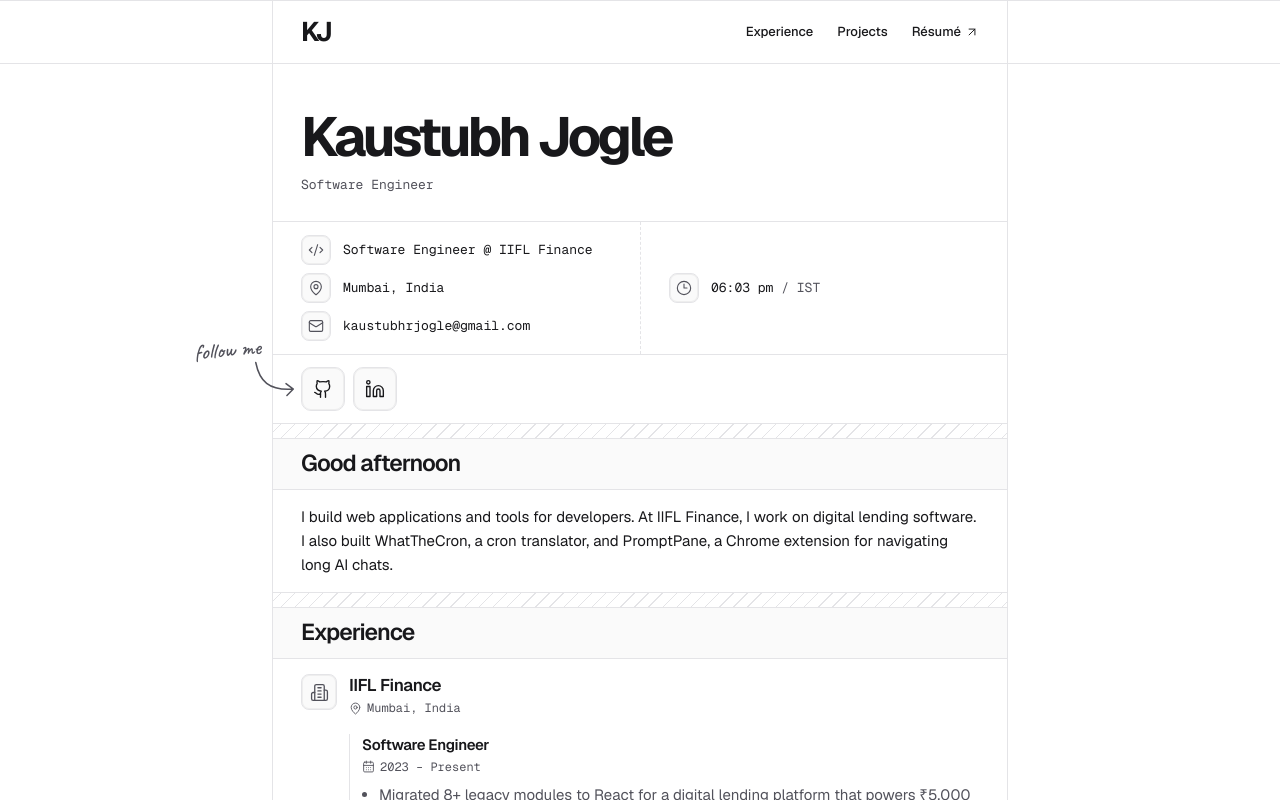
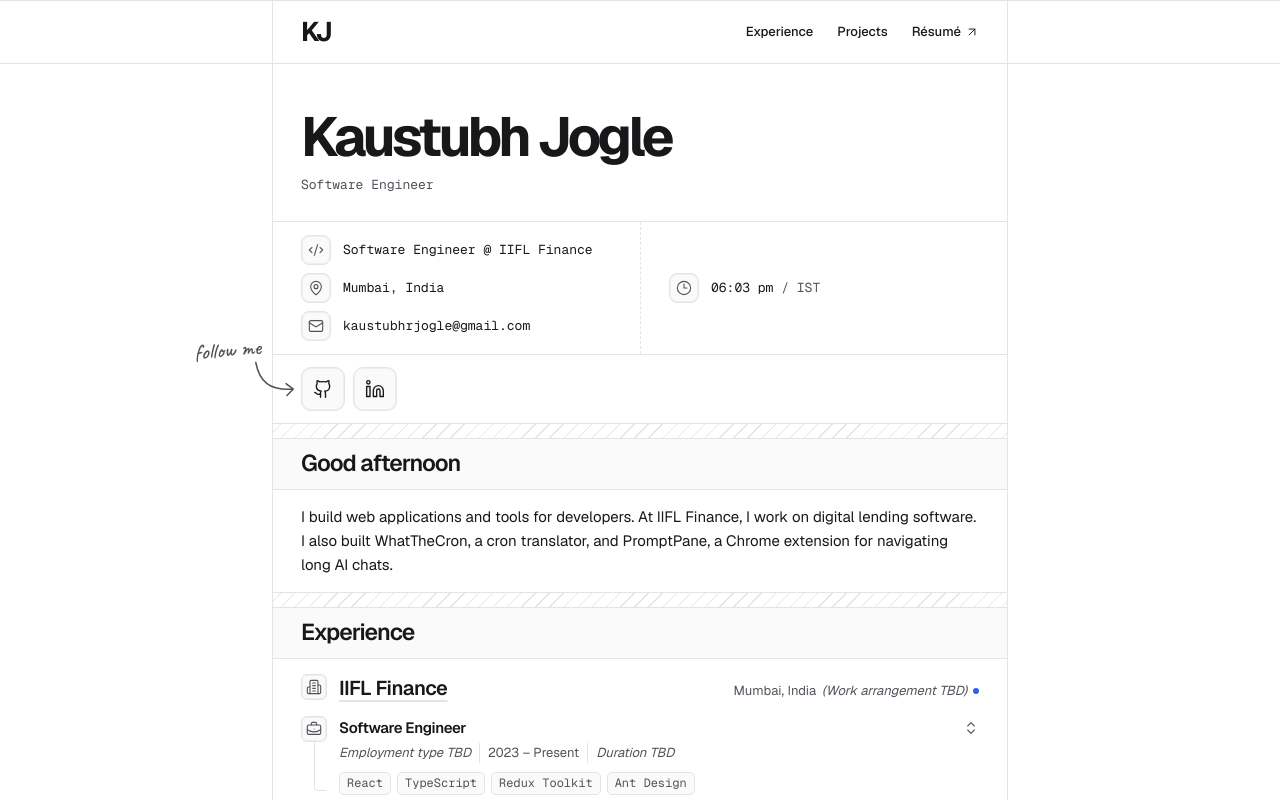
Before and after one commit to Kaustubhjogle/Portfolio, a React (Vite) app: page / in a window 1280 px wide. Shown: the top 800 px of the page. Built offline with nearby package versions, Linux system fonts and the light colour scheme; the HTML template or start-up script is replaced by a standard one; a web font is replaced by a local one.

Commit message:
Add expandable role details to Experience

```diff
--- a/src/components/portfolio/ExperienceSection.tsx
+++ b/src/components/portfolio/ExperienceSection.tsx
@@ -1,26 +1,64 @@
-import { ArrowUpRight, Building2, CalendarDays, MapPin } from "lucide-react";
+import { ArrowUpRight, BriefcaseBusiness, Building2, ChevronsUpDown } from "lucide-react";
 import { EXPERIENCE, RECOMMENDATIONS_URL } from "@/utils/Experience";
 
 export default function ExperienceSection() {
   return (
     <>
       <section id="experience" className="portfolio-panel" aria-labelledby="experience-heading">
-        <h2 id="experience-heading">Experience</h2>
-        <article className="portfolio-body portfolio-record">
-          <div className="portfolio-icon portfolio-record-icon"><Building2 aria-hidden="true" /></div>
-          <div>
-            <h3>{EXPERIENCE.company}</h3>
-            <p className="portfolio-meta"><MapPin aria-hidden="true" />{EXPERIENCE.location}</p>
-            <div className="portfolio-role">
-              <h4>{EXPERIENCE.role}</h4>
-              <p className="portfolio-meta"><CalendarDays aria-hidden="true" />{EXPERIENCE.period}</p>
-              <ul className="portfolio-highlights">
-                {EXPERIENCE.highlights.map((highlight) => <li key={highlight}>{highlight}</li>)}
-              </ul>
-              <ul className="portfolio-tags" aria-label="Technologies">
-                {EXPERIENCE.technologies.map((technology) => <li key={technology}>{technology}</li>)}
-              </ul>
+        <h2 id="experience-heading"><a href="#experience">Experience</a></h2>
+        <article className="portfolio-body portfolio-experience" aria-labelledby="experience-company">
+          <header className="portfolio-experience-company">
+            <span className="portfolio-icon portfolio-entry-icon">
+              {EXPERIENCE.companyLogo ? (
+                <img src={EXPERIENCE.companyLogo} alt="" loading="lazy" />
+              ) : <Building2 aria-hidden="true" />}
+            </span>
+            <div className="portfolio-experience-company-details">
+              <h3 id="experience-company">
+                <a className="portfolio-link" href={EXPERIENCE.companyUrl} target="_blank" rel="noopener noreferrer">
+                  {EXPERIENCE.company}
+                </a>
+              </h3>
+              <p className="portfolio-experience-location">
+                <span>{EXPERIENCE.location}</span>
+                <span className={EXPERIENCE.workArrangement ? undefined : "portfolio-entry-placeholder"}>
+                  ({EXPERIENCE.workArrangement || "Work arrangement TBD"})
+                </span>
+                {EXPERIENCE.isCurrent && (
+                  <span className="portfolio-current-employer"><span className="sr-only">Current employer</span></span>
+                )}
+              </p>
             </div>
+          </header>
+          <div className="portfolio-entry">
+            <details>
+              <summary className="portfolio-entry-summary">
+                <span className="portfolio-icon portfolio-entry-icon"><BriefcaseBusiness aria-hidden="true" /></span>
+                <span className="portfolio-entry-heading">
+                  <span className="portfolio-entry-title">{EXPERIENCE.role}</span>
+                  <span className="portfolio-entry-meta">
+                    <span className={EXPERIENCE.employmentType ? undefined : "portfolio-entry-placeholder"}>
+                      {EXPERIENCE.employmentType && <span className="sr-only">Employment type: </span>}
+                      {EXPERIENCE.employmentType || "Employment type TBD"}
+                    </span>
+                    <span><span className="sr-only">Employment period: </span>{EXPERIENCE.period}</span>
+                    <span className={EXPERIENCE.duration ? undefined : "portfolio-entry-placeholder"}>
+                      {EXPERIENCE.duration && <span className="sr-only">Duration: </span>}
+                      {EXPERIENCE.duration || "Duration TBD"}
+                    </span>
+                  </span>
+                </span>
+                <ChevronsUpDown className="portfolio-entry-chevron" aria-hidden="true" />
+              </summary>
+              <div className="portfolio-entry-details">
+                <ul className="portfolio-highlights">
+                  {EXPERIENCE.highlights.map((highlight) => <li key={highlight}>{highlight}</li>)}
+                </ul>
+              </div>
+            </details>
+            <ul className="portfolio-tags portfolio-entry-tags" aria-label="Technologies">
+              {EXPERIENCE.technologies.map((technology) => <li key={technology}>{technology}</li>)}
+            </ul>
           </div>
         </article>
       </section>
--- a/src/pages/portfolio.css
+++ b/src/pages/portfolio.css
@@ -228,33 +228,48 @@
 .portfolio-v2 h3 { font-size: 17px; }
 .portfolio-v2 h4 { font-size: 15px; }
 
-.portfolio-record {
+.portfolio-experience-company {
   display: grid;
   grid-template-columns: auto minmax(0, 1fr);
+  align-items: start;
   gap: 12px;
+  margin-bottom: 14px;
 }
 
-.portfolio-record-icon { width: 36px; height: 36px; }
-.portfolio-record-icon svg { width: 19px; height: 19px; }
-
-.portfolio-role {
-  display: grid;
-  gap: 3px;
-  margin-top: 12px;
-  padding-inline-start: 12px;
-  border-inline-start: 1px solid var(--portfolio-rule);
+.portfolio-experience-company-details {
+  display: flex;
+  flex-wrap: wrap;
+  align-items: baseline;
+  justify-content: space-between;
+  gap: 3px 12px;
 }
 
-.portfolio-meta {
-  display: inline-flex;
+.portfolio-experience-company-details h3 { font-size: 20px; }
+
+.portfolio-experience-location {
+  display: flex;
+  flex-wrap: wrap;
   align-items: center;
-  gap: 5px;
+  gap: 2px 6px;
   color: var(--portfolio-muted);
-  font: 400 12px/1.5 var(--portfolio-mono);
-  font-variant-numeric: tabular-nums;
+  font-size: 13px;
 }
 
-.portfolio-meta svg { width: 13px; height: 13px; }
+.portfolio-current-employer {
+  width: 6px;
+  height: 6px;
+  border-radius: 50%;
+  background: light-dark(#2563eb, #60a5fa);
+}
+
+.portfolio-experience-company img {
+  width: 18px;
+  height: 18px;
+  object-fit: contain;
+  filter: grayscale(1);
+  transition: filter 150ms ease-out;
+}
+
 .portfolio-muted { color: var(--portfolio-muted); }
 
 .portfolio-highlights {
@@ -282,16 +297,14 @@
   font: 400 12px/1.45 var(--portfolio-mono);
 }
 
-.portfolio-education {
+.portfolio-entry {
   position: relative;
-  --education-icon-size: 26px;
-  --education-indent: 38px;
 }
 
-.portfolio-education::before {
+.portfolio-entry::before {
   position: absolute;
-  inset-block: 25px 19px;
-  inset-inline-start: calc(var(--portfolio-inset) + var(--education-icon-size) / 2);
+  inset-block: 10px 4px;
+  inset-inline-start: calc(13px + var(--portfolio-entry-inset, 0px));
   width: 12px;
   border-inline-start: 1px solid var(--portfolio-rule);
   border-block-end: 1px solid var(--portfolio-rule);
@@ -300,7 +313,10 @@
   content: "";
 }
 
-.portfolio-education-summary {
+.portfolio-education { --portfolio-entry-inset: var(--portfolio-inset); }
+.portfolio-education::before { inset-block: 25px 19px; }
+
+.portfolio-entry-summary {
   position: relative;
   display: grid;
   grid-template-columns: auto minmax(0, 1fr) auto;
@@ -312,18 +328,18 @@
   list-style: none;
 }
 
-.portfolio-education-summary::-webkit-details-marker { display: none; }
+.portfolio-entry-summary::-webkit-details-marker { display: none; }
 
-.portfolio-education-icon {
-  width: var(--education-icon-size);
-  height: var(--education-icon-size);
+.portfolio-entry-icon {
+  width: 26px;
+  height: 26px;
   border-radius: 6px;
 }
 
-.portfolio-education-heading { display: grid; gap: 3px; }
-.portfolio-education-title { font-weight: 600; letter-spacing: -0.025em; text-wrap: balance; }
+.portfolio-entry-heading { display: grid; gap: 3px; }
+.portfolio-entry-title { font-weight: 600; letter-spacing: -0.025em; text-wrap: balance; }
 
-.portfolio-education-meta {
+.portfolio-entry-meta {
   display: flex;
   flex-wrap: wrap;
   gap: 2px 8px;
@@ -333,27 +349,27 @@
   font-variant-numeric: tabular-nums;
 }
 
-.portfolio-education-meta > span + span {
+.portfolio-entry-meta > span + span {
   padding-inline-start: 8px;
   border-inline-start: 1px solid var(--portfolio-rule);
 }
 
-.portfolio-education-placeholder { font-style: italic; }
+.portfolio-entry-placeholder { font-style: italic; }
 
-.portfolio-education-chevron {
+.portfolio-entry-chevron {
   width: 16px;
   height: 16px;
   margin-top: 4px;
   color: var(--portfolio-muted);
 }
 
-.portfolio-education-details,
-.portfolio-education-skills { margin-inline-start: var(--education-indent); }
+.portfolio-entry-details,
+.portfolio-entry-tags { margin-inline-start: 38px; }
 
-.portfolio-education-details { padding-top: 6px; }
-.portfolio-education-details a { font-size: 13px; }
-.portfolio-education-skills { margin-top: 9px; }
-.portfolio-education-placeholder-tags li,
+.portfolio-entry-details { padding-top: 6px; }
+.portfolio-entry-details a { font-size: 13px; }
+.portfolio-entry-tags { margin-top: 9px; }
+.portfolio-entry-placeholder-tags li,
 .portfolio-project-tag-placeholders li { border-style: dashed; }
 
 .portfolio-link {
@@ -462,18 +478,18 @@
     box-shadow 150ms ease-out, scale 120ms ease-out;
 }
 
-.portfolio-v2 :is(.portfolio-education-summary, .portfolio-faq summary, .portfolio-project, .portfolio-icon) {
+.portfolio-v2 :is(.portfolio-entry-summary, .portfolio-faq summary, .portfolio-project, .portfolio-icon) {
   transition: background-color 150ms ease-out, border-color 150ms ease-out, color 150ms ease-out;
 }
 
 .portfolio-v2 :is(.portfolio-social, .portfolio-project-links a):active { scale: 0.96; }
 
-.portfolio-v2 :is(.portfolio-education-summary, .portfolio-faq summary, .portfolio-social, .portfolio-project-links a):focus-visible {
+.portfolio-v2 :is(.portfolio-entry-summary, .portfolio-faq summary, .portfolio-social, .portfolio-project-links a):focus-visible {
   background-color: var(--portfolio-hover);
 }
 
 @media (hover: hover) {
-  .portfolio-v2 :is(.portfolio-header nav a, .portfolio-link, .portfolio-contact a, #education-heading a):hover {
+  .portfolio-v2 :is(.portfolio-header nav a, .portfolio-link, .portfolio-contact a, .portfolio-panel > h2 a):hover {
     text-decoration: underline;
     text-decoration-color: currentColor;
   }
@@ -484,7 +500,7 @@
     box-shadow: 0 0 0 1px var(--portfolio-shadow-ring), 0 2px 5px var(--portfolio-shadow-lift);
   }
 
-  .portfolio-v2 :is(.portfolio-education-summary, .portfolio-faq summary):hover {
+  .portfolio-v2 :is(.portfolio-entry-summary, .portfolio-faq summary):hover {
     background-color: var(--portfolio-hover);
   }
 
@@ -493,13 +509,15 @@
     background-color: var(--portfolio-wash);
   }
 
-  :is(.portfolio-record:hover .portfolio-record-icon,
-    .portfolio-education-summary:hover .portfolio-education-icon,
+  :is(.portfolio-experience-company:hover .portfolio-entry-icon,
+    .portfolio-entry-summary:hover .portfolio-entry-icon,
     .portfolio-contact-row:has(a):hover .portfolio-icon) {
     border-color: var(--portfolio-hover-ring);
     background-color: var(--portfolio-hover);
     color: var(--portfolio-ink);
   }
+
+  .portfolio-experience:hover .portfolio-experience-company img { filter: none; }
 }
 
 .portfolio-footer {
@@ -549,7 +567,7 @@
 
 @media (prefers-reduced-motion: reduce) {
   html:has(.portfolio-v2) { scroll-behavior: auto; }
-  .portfolio-v2 :is(.portfolio-social, .portfolio-project-links a, .portfolio-education-summary,
-    .portfolio-faq summary, .portfolio-project, .portfolio-icon) { transition: none; }
+  .portfolio-v2 :is(.portfolio-social, .portfolio-project-links a, .portfolio-entry-summary,
+    .portfolio-faq summary, .portfolio-project, .portfolio-icon, .portfolio-experience-company img) { transition: none; }
   .portfolio-v2 :is(.portfolio-social, .portfolio-project-links a):active { scale: none; }
 }
--- a/src/utils/Experience.ts
+++ b/src/utils/Experience.ts
@@ -2,7 +2,13 @@ export const EXPERIENCE = {
   period: "2023 – Present",
   role: "Software Engineer",
   company: "IIFL Finance",
+  companyUrl: "https://www.iifl.com",
+  companyLogo: "",
   location: "Mumbai, India",
+  workArrangement: "",
+  isCurrent: true,
+  employmentType: "",
+  duration: "",
   highlights: [
     "Migrated 8+ legacy modules to React for a digital lending platform that powers ₹5,000 crore+ in assets under management and ₹300 crore+ in monthly disbursals.",
     "Built responsive interfaces with React, TypeScript, Redux Toolkit, Saga, and Ant Design, improving application speed by 25%.",
```
Also changed, not shown: src/components/portfolio/EducationSection.tsx (+10 -10 lines).
